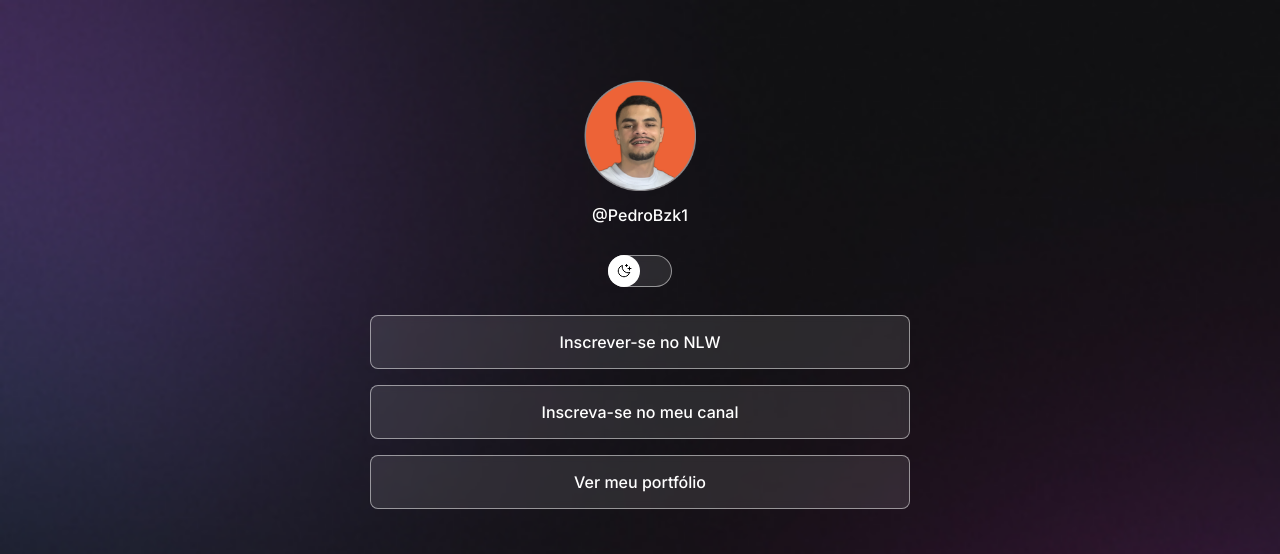
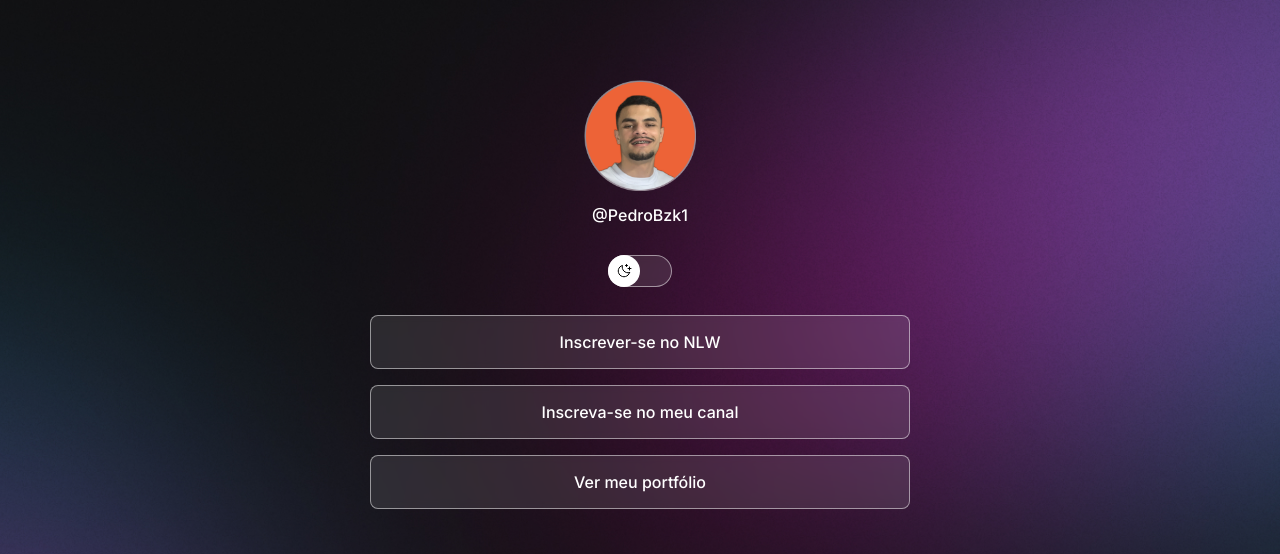
Before and after one commit to PedroBzk1/Devlinks, a plain HTML site: page index.html in a window 1280 px wide. Shown: the top 554 px of the page. Drawn offline with nearby package versions, Linux system fonts and the light colour scheme.

Commit message:
change background based on media queries

```diff
--- a/style.css
+++ b/style.css
@@ -27,6 +27,7 @@
 
 body {
   background: var(--bg-url) no-repeat top center/cover;
+  height: 100vh;
 }
 
 body * {
@@ -164,3 +165,14 @@ footer a {
 footer a:hover {
   color: orange;
 }
+
+/*media queries*/
+@media (min-width: 700px) {
+  :root  {
+    --bg-url: url(./assets/bg-darkmode.jpg)
+  }
+  .light {
+    --bg-url: url(./assets/bg-lightmode.jpg)
+  }
+
+}
```
Also changed, not shown: assets/bg-darkmode.jpg (added), assets/bg-lightmode.jpg (added).
